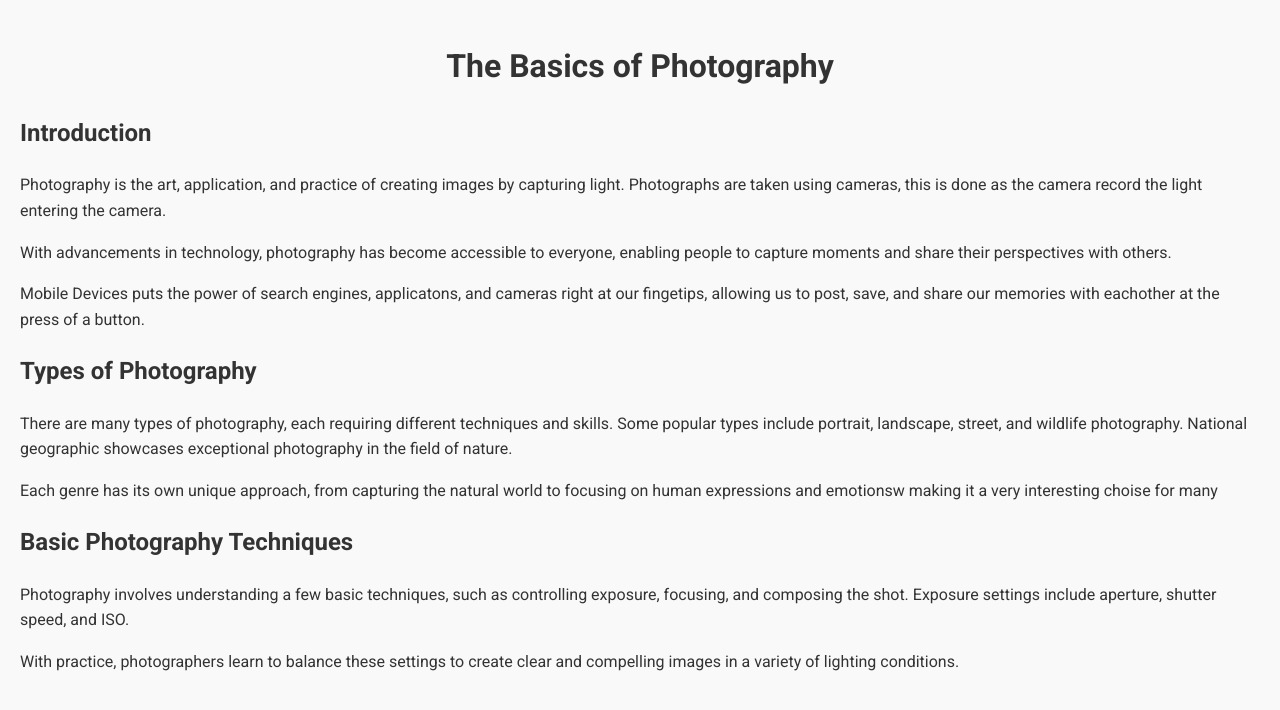
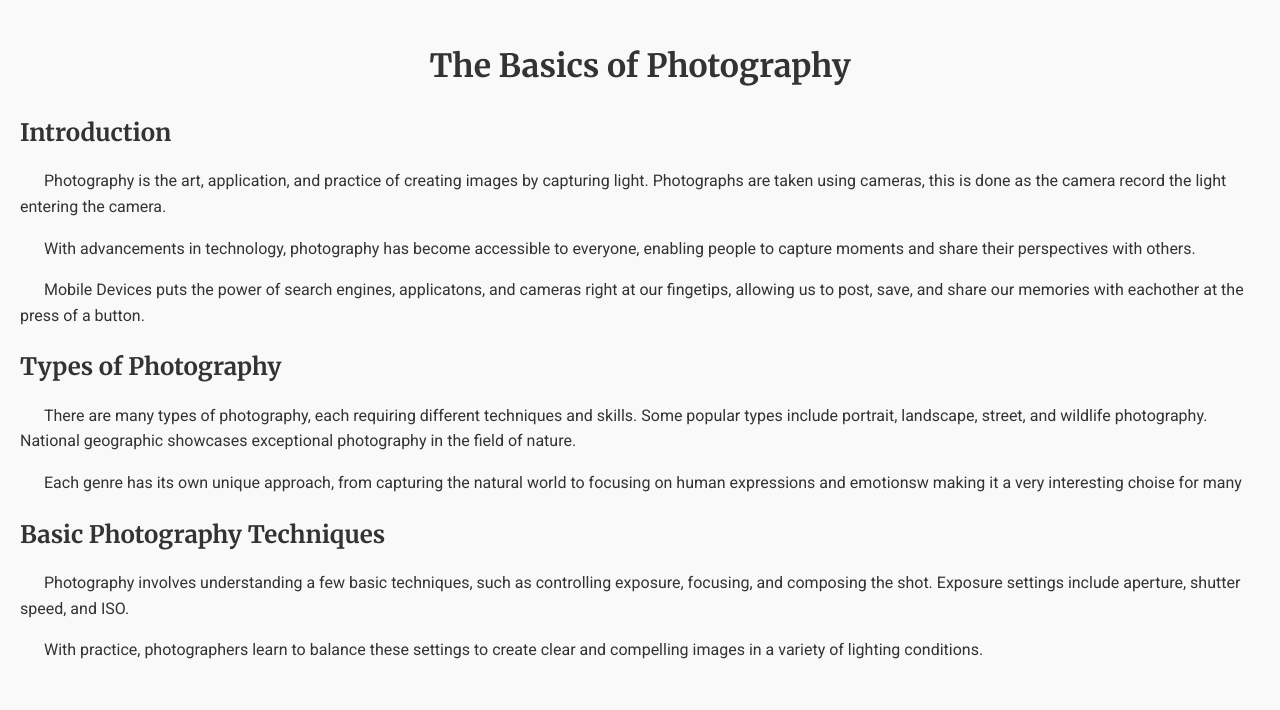
Before and after one commit to matthew41305/COMP001A.LectureActivityW4Typ, a plain HTML site: page index.html in a window 1280 px wide. Drawn offline with Linux system fonts and the light colour scheme.

Commit message:
added header and section styling with the html merriweather and roboto

```diff
--- a/main.css
+++ b/main.css
@@ -8,8 +8,34 @@ body {
     background-color: #f9f9f9;
 }
 
+
 /* Header Styling */
 header {
     text-align: center;
     margin-bottom: 20px;
 }
+
+
+header h1 {
+    font-family: 'Merriweather', serif;
+    font-weight: 700;
+    font-size: 2em;
+}
+
+
+/* Section Styling */
+section {
+    margin-bottom: 20px;
+}
+
+section h2 {
+    font-family: 'Merriweather', serif;
+    font-weight: 700;
+    font-size: 1.5em;
+    margin-bottom: 10px;
+}
+
+section p {
+    margin-bottom: 10px;
+    text-indent: 1.5em;
+}
```
